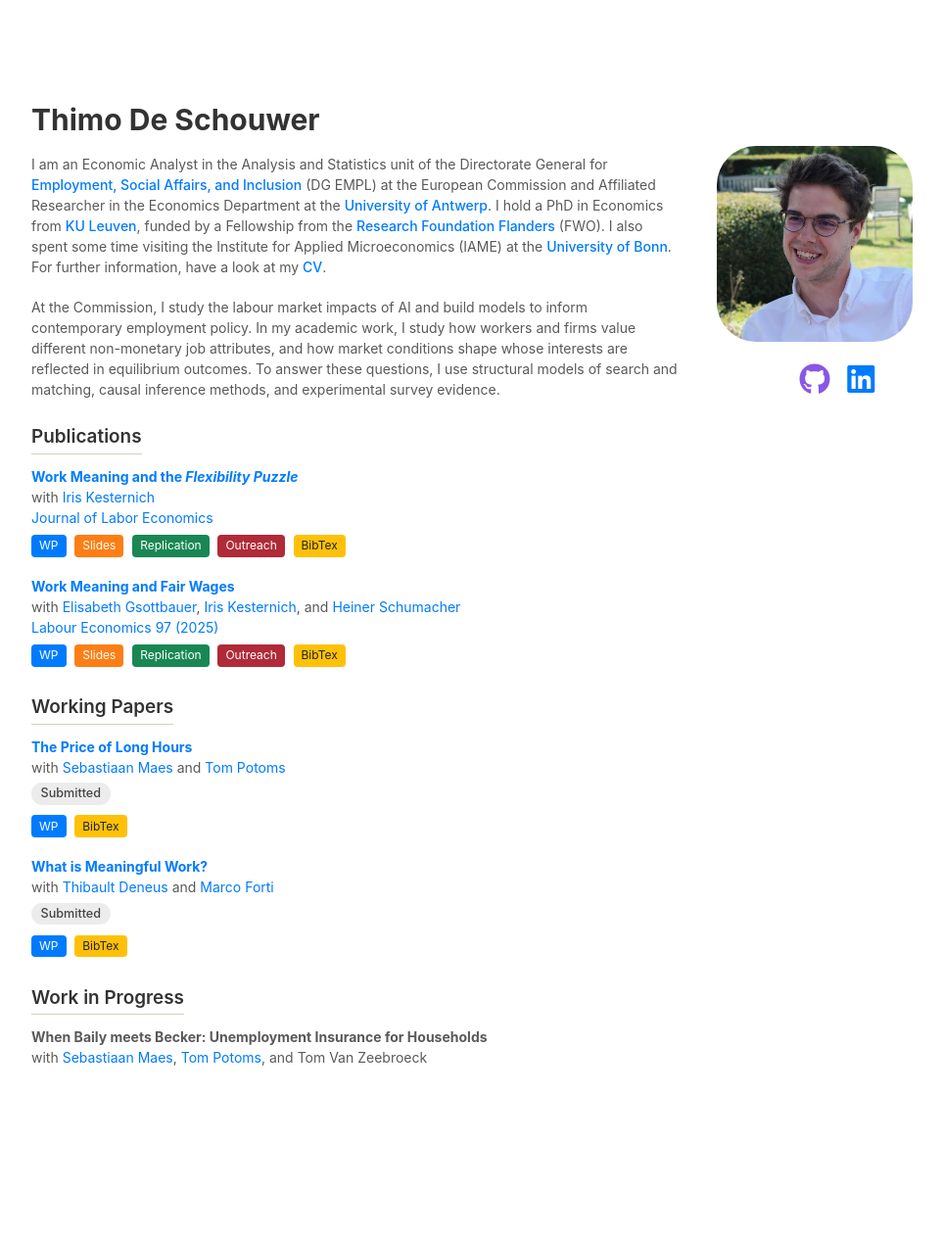
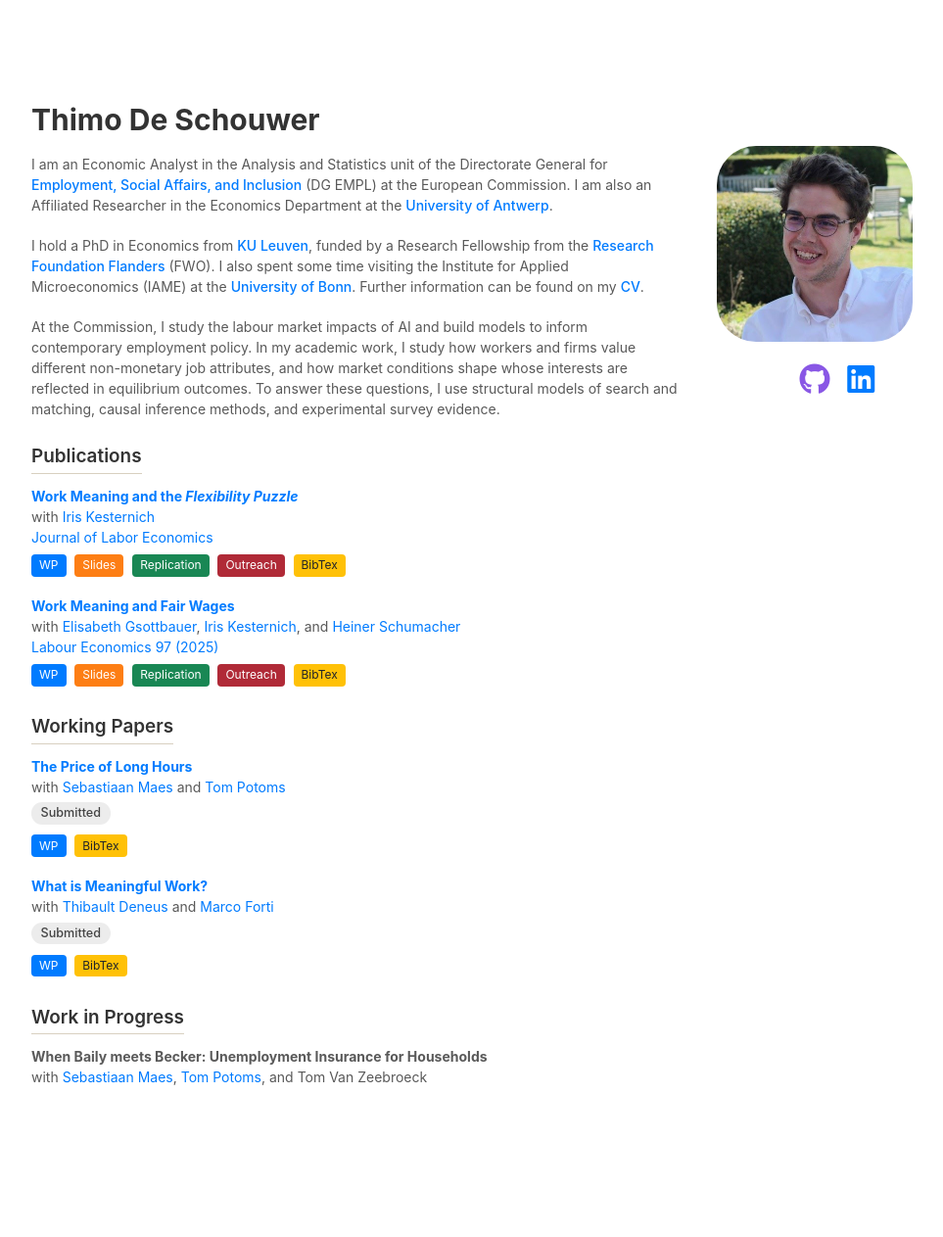
Before and after one commit to thimodeschouwer/thimodeschouwer.github.io, a Jekyll site: the page built from index.md, in a window 1280 px wide. Shown: the whole page at 98% size, without its empty margins (158-1121 px from the left). Built offline with Jekyll 4.4.1, drawn with Linux system fonts in a browser that asks for light colours; a style sheet for code colours, icons or effects is not loaded; our own code applies the rules of GitHub Pages for plain Markdown files.

Commit message:
Update index.md

```diff
--- a/index.md
+++ b/index.md
@@ -4,7 +4,9 @@ layout: homepage
 
 ## {{ site.title }}
 
-I am an Economic Analyst in the Analysis and Statistics unit of the Directorate General for [Employment, Social Affairs, and Inclusion](https://employment-social-affairs.ec.europa.eu/index_en) (DG EMPL) at the European Commission and Affiliated Researcher in the Economics Department at the [University of Antwerp](https://www.uantwerpen.be/en/research-groups/economics/). I hold a PhD in Economics from [KU Leuven](https://feb.kuleuven.be/research/economics), funded by a Fellowship from the [Research Foundation Flanders](https://www.fwo.be/en/) (FWO). I also spent some time visiting the Institute for Applied Microeconomics (IAME) at the [University of Bonn](https://www.uni-bonn.de/en/university/university). For further information, have a look at my [CV]({{ site.cv_link }}).
+I am an Economic Analyst in the Analysis and Statistics unit of the Directorate General for [Employment, Social Affairs, and Inclusion](https://employment-social-affairs.ec.europa.eu/index_en) (DG EMPL) at the European Commission. I am also an Affiliated Researcher in the Economics Department at the [University of Antwerp](https://www.uantwerpen.be/en/research-groups/economics/).
+
+I hold a PhD in Economics from [KU Leuven](https://feb.kuleuven.be/research/economics), funded by a Research Fellowship from the [Research Foundation Flanders](https://www.fwo.be/en/) (FWO). I also spent some time visiting the Institute for Applied Microeconomics (IAME) at the [University of Bonn](https://www.uni-bonn.de/en/university/university). Further information can be found on my [CV]({{ site.cv_link }}).
 
 At the Commission, I study the labour market impacts of AI and build models to inform contemporary employment policy. In my academic work, I study how workers and firms value different non-monetary job attributes, and how market conditions shape whose interests are reflected in equilibrium outcomes. To answer these questions, I use structural models of search and matching, causal inference methods, and experimental survey evidence.
 
```
